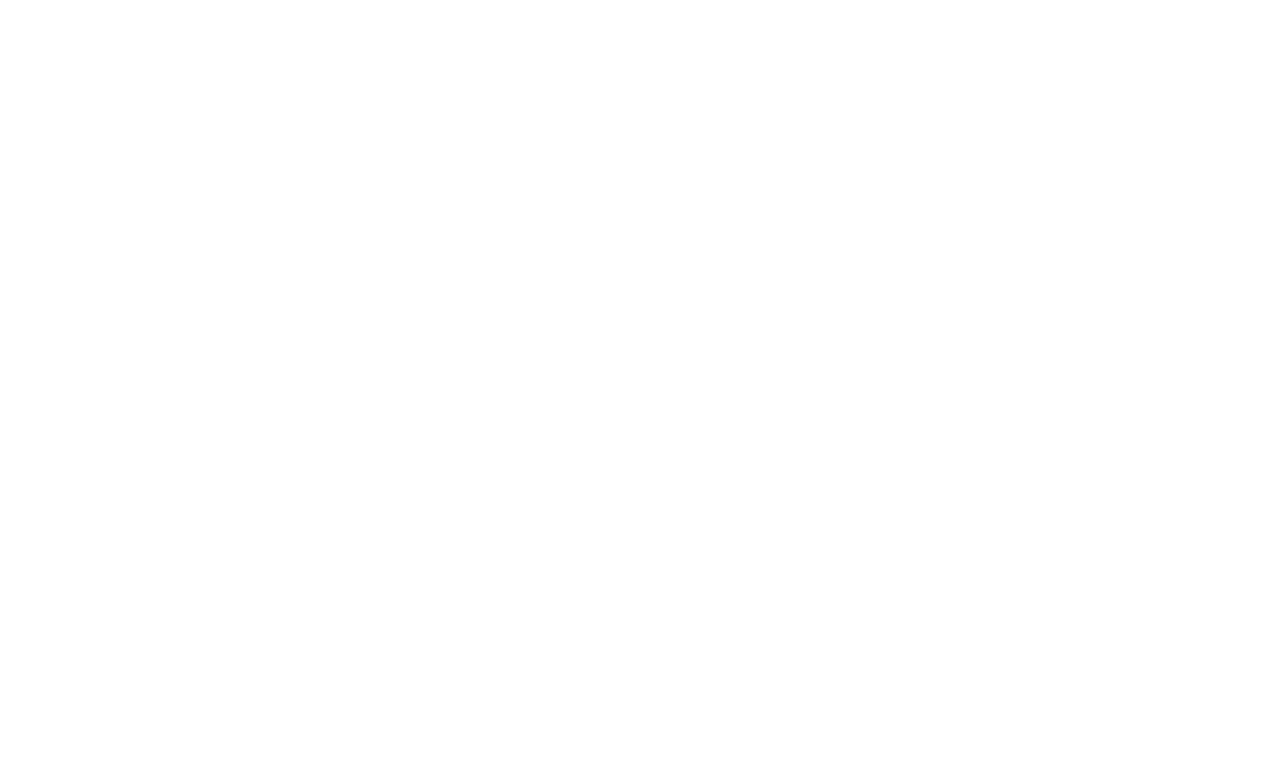
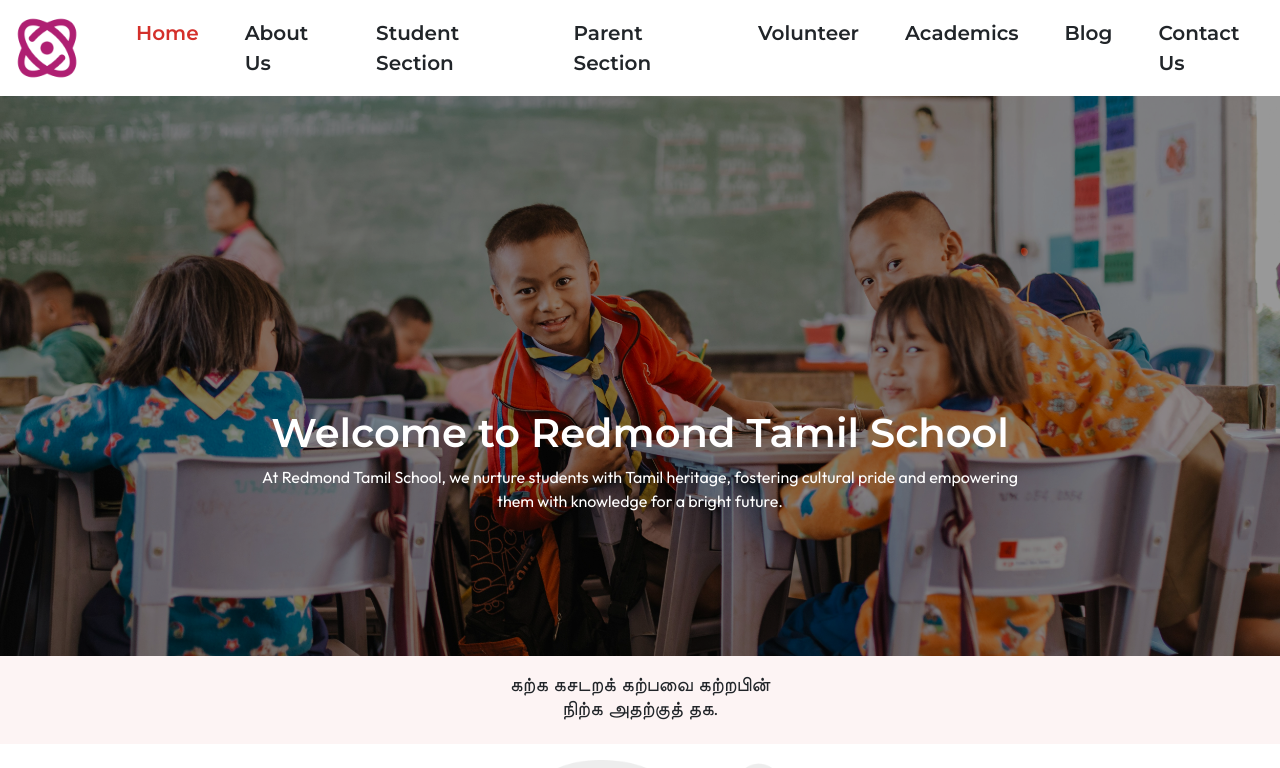
Before and after one commit to shaikmohammed-maaz/RTS, a React (Vite) app: page / in a window 1280 px wide. Before the commit this address had no page. Shown: the top 768 px of the page. Built offline with nearby package versions, Linux system fonts and the light colour scheme.

Commit message:
new changes 2

```diff
--- a/src/AboutUs.jsx
+++ b/src/AboutUs.jsx
@@ -12,7 +12,7 @@
 function AboutUs() {
     return (
         <div id="about-us">
-            <HomeHeader/>
+            <HomeHeader></HomeHeader>
             <Header headVal={'About Us'}/>
             {/* <header className="about p-3 mb-3">
                 <h2>About Us</h2>
--- a/src/Acedemics.jsx
+++ b/src/Acedemics.jsx
@@ -7,7 +7,7 @@
 function Acedemics() {
   return (
     <>
-    <HomeHeader/>
+    <HomeHeader></HomeHeader>
       <Header headVal={'Academics'} />
       <div className="container text-dark">
         <h2 className='text-center'><b>Curriculum<span className='web-color'> overview</span></b></h2>
--- a/src/App.jsx
+++ b/src/App.jsx
@@ -1,24 +1,22 @@
 import React from "react";
-import "bootstrap/dist/css/bootstrap.min.css";
-import "bootstrap/dist/js/bootstrap.bundle.min.js"; // This includes Popper.js
-import { BrowserRouter as Router, Route, Routes, Link } from "react-router-dom"; // Import Link for navigation
-import HomeHeader from "./HomeHeader"; // Import the HomeHeader component
-import SecondHome from "./SecondHome.jsx";
+import 'bootstrap/dist/css/bootstrap.min.css';
+import 'bootstrap/dist/js/bootstrap.bundle.min.js'; // This includes Popper.js
+import { BrowserRouter as Router, Route, Routes, Link } from 'react-router-dom'; // Import Link for navigation
+import HomeHeader from './HomeHeader';  // Import the HomeHeader component
+import SecondHome from './SecondHome.jsx';
 import AboutUs from "./AboutUs.jsx";
 import StudentSection from "./StudentSection.jsx";
 import ParentsSection from "./ParentsSection.jsx";
-import Volunteer from "./Volunteer.jsx";
+import Volunteer from './Volunteer.jsx';
 import Acedemics from "./Acedemics.jsx";
 import Blog from "./Blog.jsx";
 import ContactUs from "./ContactUs.jsx";
 
 function App() {
   return (
-    <>
     <Router>
-
       <Routes>
-        <Route path="/RTS" element={<SecondHome />} />
+        <Route path="/" element={<SecondHome />} />
         <Route path="/about-us" element={<AboutUs />} />
         <Route path="/student-section" element={<StudentSection />} />
         <Route path="/parent-section" element={<ParentsSection />} />
@@ -27,11 +25,10 @@
         <Route path="/blog" element={<Blog />} />
         <Route path="/contactUs" element={<ContactUs />} />
       </Routes>
-
     </Router>
-    </>
   );
 }
+
 
 export function FooterSection() {
   return (
@@ -68,10 +65,7 @@
         {/* Contact Information */}
         <h5 className="bootom-footer text-center mt-3">
           123 Greenfield Ave, Springfield, IL <br />
-          <a
-            href="mailto:info@RedmondTamilSchool.edu"
-            className="footer-link-color text-decoration-none"
-          >
+          <a href="mailto:info@RedmondTamilSchool.edu" className="footer-link-color text-decoration-none">
             info@RedmondTamilSchool.edu
           </a>
         </h5>
--- a/src/HomeHeader.jsx
+++ b/src/HomeHeader.jsx
@@ -21,8 +21,8 @@
                     <ul className="navbar-nav ms-auto">
                         <li className="nav-item">
                             <Link
-                                className={`nav-link fs-5 text-dark ${location.pathname === '/RTS' ? 'active' : ''}`}
-                                to="/RTS"
+                                className={`nav-link fs-5 text-dark ${location.pathname === '/' ? 'active' : ''}`}
+                                to="/"
                                 id="home"
                             >
                                 Home
```
